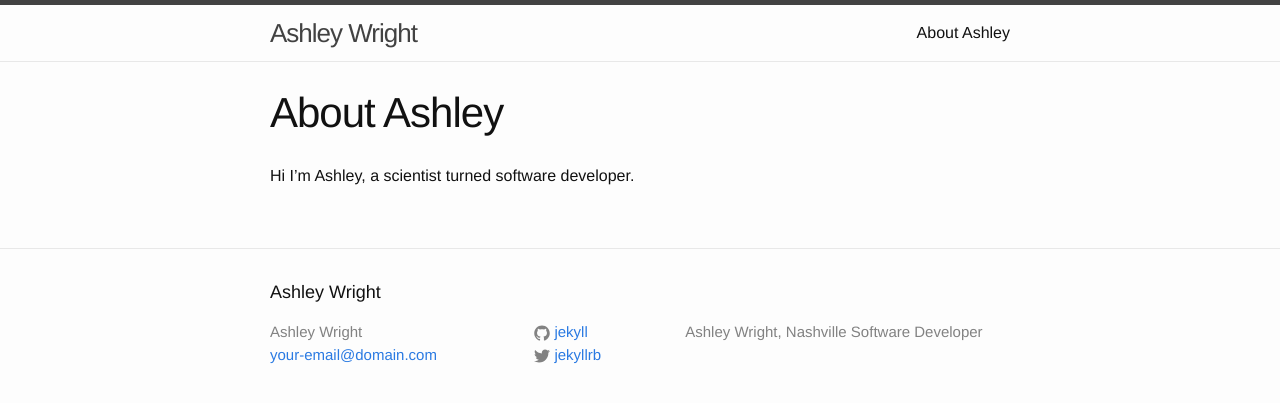
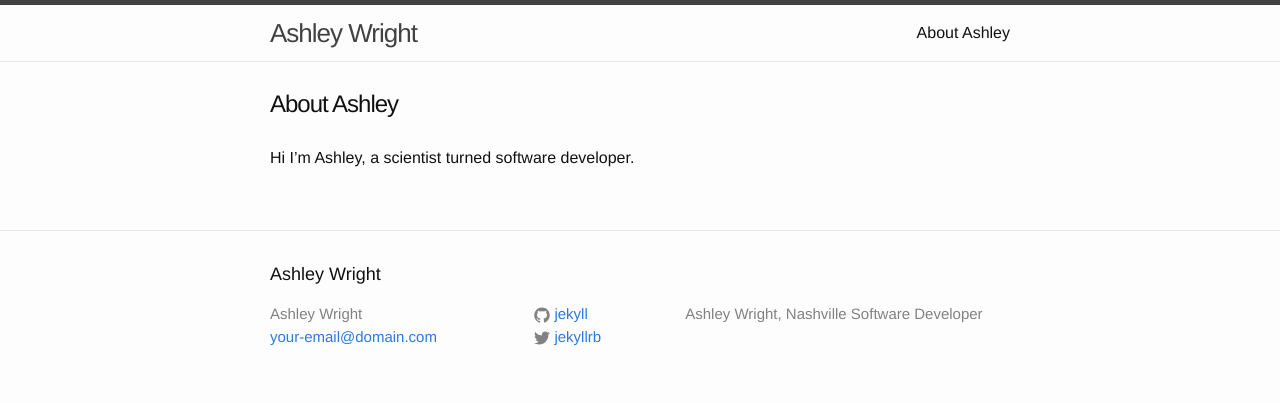
Before and after one commit to Ashley-Wright/Ashley-Wright.github.io, a Jekyll site: the page built from about.md, in a window 1280 px wide. Shown: the top 403 px of the page. Built offline with Jekyll 4.4.1, drawn with Linux system fonts in a browser that asks for light colours.

Commit message:
Change About heading style

```diff
--- a/_sass/_layout.scss
+++ b/_sass/_layout.scss
@@ -198,7 +198,8 @@
 }
 
 .post-title {
-    font-size: 42px;
+    font-size: 24px;
+    font-weight: 400;
     letter-spacing: -1px;
     line-height: 1;
 
```
